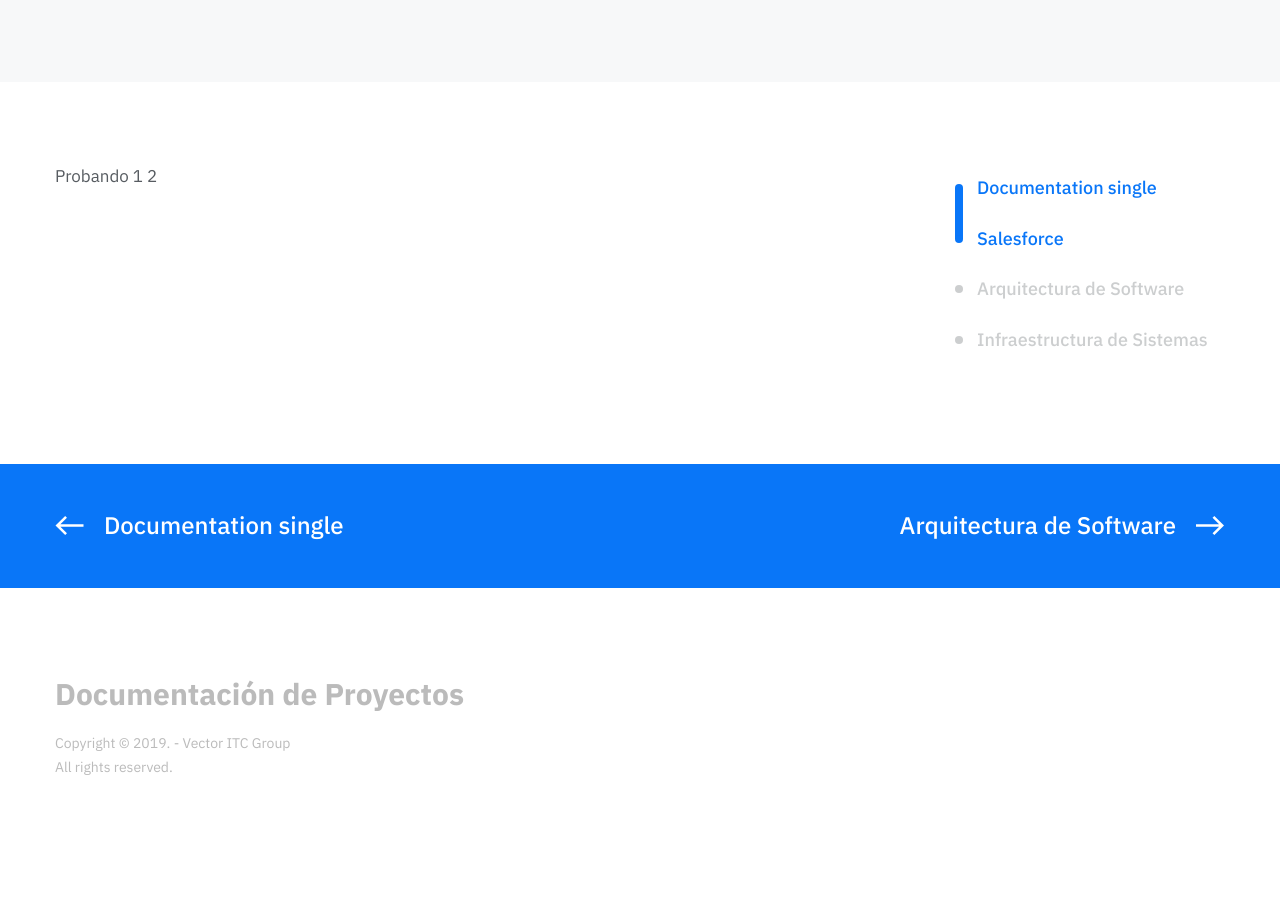
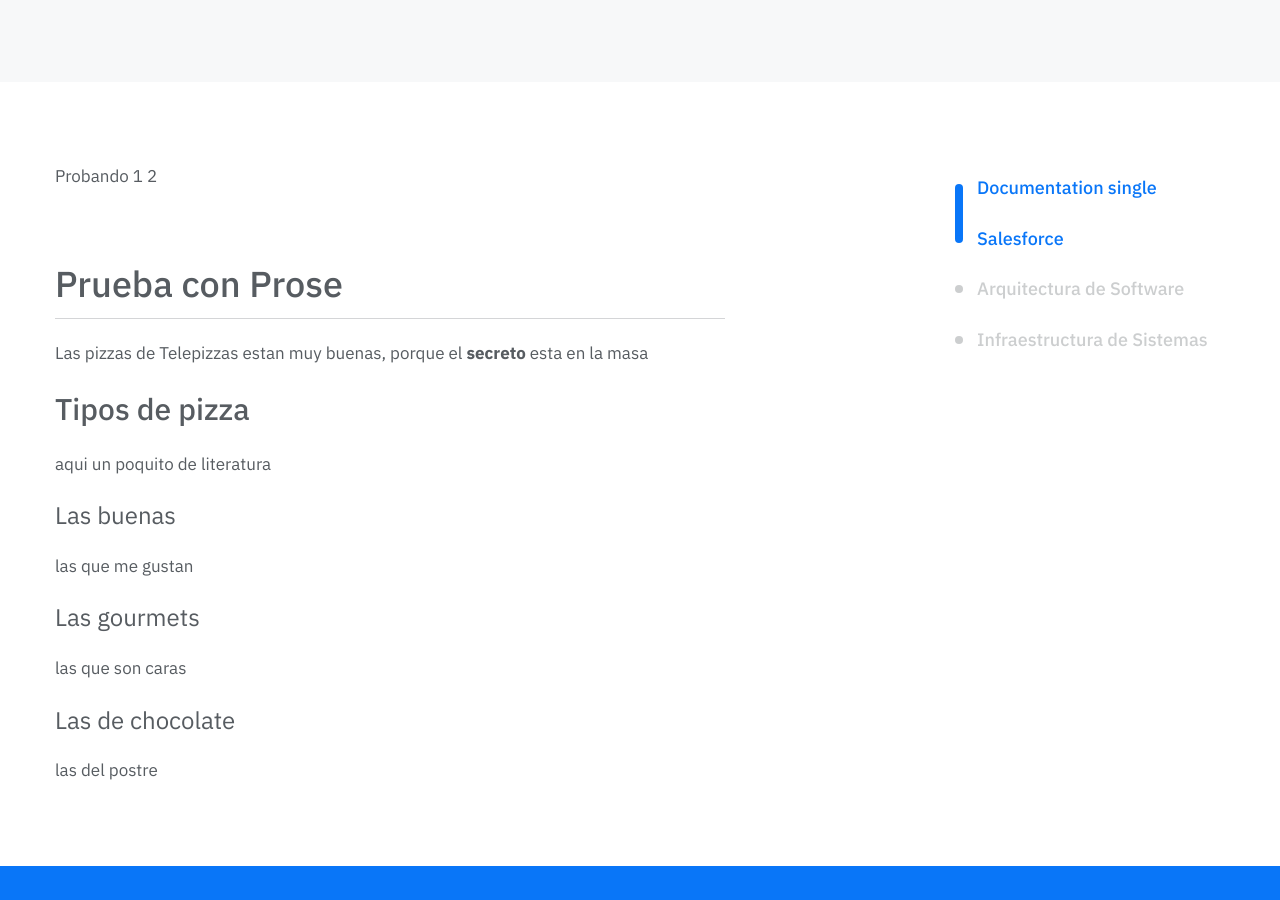
Before and after one commit to abeltranes/abeltranes.github.io, a Jekyll site: the page built from _documentation/salesforce.md, in a window 1280 px wide and 900 px high, scrolled down 388 px. Built offline with Jekyll 4.4.1, drawn with Linux system fonts in a browser that asks for light colours; some web fonts are replaced; before the commit the page ends 1248 px from its top, so only the background shows below that.

Commit message:
Edit Prose

```diff
--- a/_documentation/salesforce.md
+++ b/_documentation/salesforce.md
@@ -11,3 +11,24 @@ published: true
 ---
 
 Probando 1 2
+
+## Prueba con Prose
+
+Las pizzas de Telepizzas estan muy buenas,
+porque el **secreto** esta en la masa
+
+### Tipos de pizza
+
+aqui un poquito de literatura
+
+#### Las buenas
+
+las que me gustan
+
+#### Las gourmets
+
+las que son caras
+
+#### Las de chocolate
+
+las del postre
```
